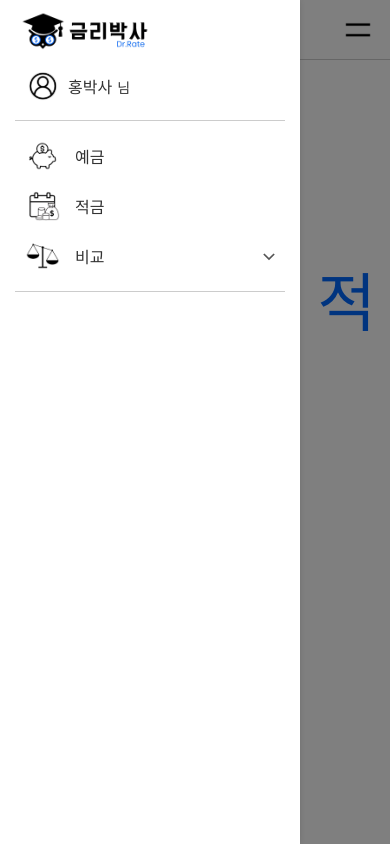
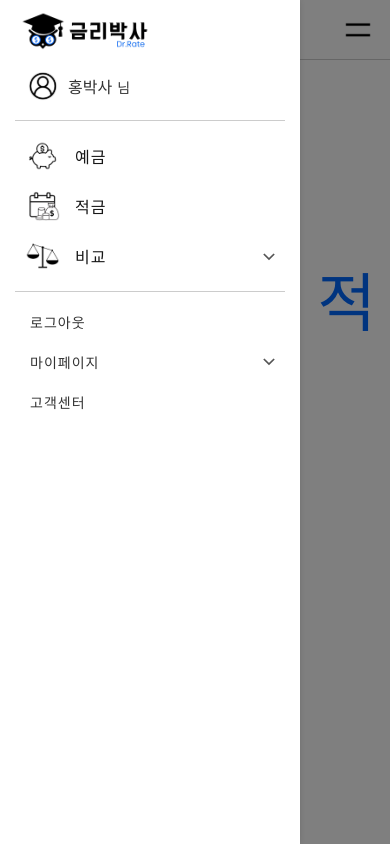
Before and after one commit to p3chaeyeon/Dr.Rate-Frontend, a React (Vite) app: page / in a window 390 px wide. Both pictures are taken after a click on the element 357 px from the left and 29 px from the top of the page. Shown: the top 844 px of the page. Built offline with nearby package versions, Linux system fonts and the light colour scheme; no server answers; a web font is replaced by a local one.

Commit message:
feat : 헤더 반응형 사이드 메뉴 완성

```diff
--- a/src/components/Header/Header.jsx
+++ b/src/components/Header/Header.jsx
@@ -1,7 +1,7 @@
 /* src/components/Header/Header.jsx */
 
 import styles from './Header.module.scss';
-import React, { useState } from 'react';
+import React, { useState, useEffect  } from 'react';
 import { useNavigate, useLocation } from 'react-router-dom';
 import { PATH } from "src/utils/path";
 import headerLogo from 'src/assets/images/headerLogo.png';
@@ -31,8 +31,9 @@ const Header = () => {
     // 모바일 사이드 메뉴
     const [isMobileMenuOpen, setIsMobileMenuOpen] = useState(false);
 
-    // 비교 서브 메뉴 상태
+    // 비교, 마이페이지 서브 메뉴 상태
     const [isCompareSubMenuOpen, setIsCompareSubMenuOpen] = useState(false);
+    const [isMySubMenuOpen, setIsMySubMenuOpen] = useState(false);
 
 
     const mobileToggleMenu = () => {
@@ -42,6 +43,32 @@ const Header = () => {
     const toggleCompareSubMenu = () => {
         setIsCompareSubMenuOpen(!isCompareSubMenuOpen);
     };
+
+    const toggleMySubMenu = () => {
+        setIsMySubMenuOpen(!isMySubMenuOpen);
+    };
+
+    // 모바일 사이드 메뉴에서의 페이지 이동; 사이드 메뉴 닫혀야 함
+    const sideNavigation = (path) => {
+        navigate(path);
+        setIsMobileMenuOpen(false);
+    };
+
+    // 화면 크기 변화 감지; 모바일 사이드 메뉴 닫기
+    useEffect(() => {
+        const handleResize = () => {
+            if (window.innerWidth > 1000 && isMobileMenuOpen) {
+                setIsMobileMenuOpen(false); // 화면이 데스크톱 크기로 돌아가면 사이드 메뉴 닫기
+                setIsCompareSubMenuOpen(false); // 서브 메뉴도 닫기
+                setIsMySubMenuOpen(false);
+            }
+        };
+
+        window.addEventListener('resize', handleResize);
+        return () => {
+            window.removeEventListener('resize', handleResize);
+        };
+    }, [isMobileMenuOpen]);
 
     return (
         <header>
@@ -53,7 +80,7 @@ const Header = () => {
                 <ul className={styles.mainMenuList}>
                     <li
                         className={styles.mainMenuItem}
-                        // onClick={() => navigate(`${PATH.PRODUCT_DETAIL}?category=i`)}
+                        // onClick={() => navigate(`${PATH.PRODUCT_DEP_LIST}`)}
                         style={{
                             color: isPathActive(PATH.PRODUCT_DETAIL, 'i') ? 'var(--main)' : 'inherit',
                         }}
@@ -62,7 +89,7 @@ const Header = () => {
                     </li>
                     <li
                         className={styles.mainMenuItem}
-                        // onClick={() => navigate(`${PATH.PRODUCT_DETAIL}?category=d`)}
+                        // onClick={() => navigate(`${PATH.PRODUCT_INS_LIST}`)}
                         style={{
                             color: isPathActive(PATH.PRODUCT_DETAIL, 'd') ? 'var(--main)' : 'inherit',
                         }}
@@ -111,7 +138,7 @@ const Header = () => {
             </nav>
 
 
-
+            {/* ============================================ 모바일 사이드 메뉴 ============================================ */}
             <div className={styles.mobileMenuIconDiv} onClick={mobileToggleMenu}>
                 <img src={mobileMenuIcon} alt="모바일 메뉴 아이콘" className={styles.mobileMenuIcon} />
             </div>
@@ -159,11 +186,11 @@ const Header = () => {
                                     </div>
                                     <div className={styles.sideMainItemDiv}>적금</div>
                                 </li>
-                                <li className={ styles.sideMainItem }>
+                                <li className={ styles.sideMainItem } onClick={() => setIsCompareSubMenuOpen(!isCompareSubMenuOpen)}>
                                     <div className={ styles.sideMainIconDiv }>
                                         <img src={mobileSideCompare} alt="mobileSideInstallment" className={styles.sideMainIcon} />
                                     </div>
-                                    <div className={styles.sideMainItemDiv}  onClick={() => setIsCompareSubMenuOpen(!isCompareSubMenuOpen)}>
+                                    <div className={styles.sideMainItemDiv} >
                                         <div className={ styles.sideMainItemTextDiv}>
                                             비교
                                         </div>
@@ -195,8 +222,62 @@ const Header = () => {
 
 
                             <ul className={ styles.sideUserList }>
+                                <li className={ styles.sideMainItem }>
+                                    로그아웃
+                                </li>
+                                <li className={ styles.sideMainItem }  onClick={() => setIsMySubMenuOpen(!isMySubMenuOpen)}>
+                                    <div className={ styles.mySubItemText }>
+                                        마이페이지
+                                    </div>
+                                    <div className={ styles.mySubItemArrowDiv }>
+                                        <img
+                                            src={downArrowIcon}
+                                            alt="Down arrow"
+                                            className={`${styles.mySubItemArrow} ${isMySubMenuOpen ? styles.arrowUp : ''}`}
+                                        />
+                                    </div>
+                                </li>
+                                {isMySubMenuOpen && (
+                                    <ul className={styles.mySubMenuList}>
+                                        <li
+                                            className={styles.mySubMenuItem}
+                                        >
+                                            즐겨찾기
+                                        </li>
+                                        <ul className={ styles.myFavSubMenuList }>
+                                            <li
+                                                className={styles.myFavSubMenuItem }
+                                                onClick={() => sideNavigation(PATH.MY_DEPOSIT)}
+                                            >
+                                                <span>•</span>예금 즐겨찾기
+                                            </li>
+                                            <li
+                                                className={styles.myFavSubMenuItem }
+                                                onClick={() => sideNavigation(PATH.MY_INSTALLMENT)}
+                                            >
+                                                <span>•</span>적금 즐겨찾기
+                                            </li>
+                                        </ul>
+                                        <li
+                                            className={styles.mySubMenuItem}
+                                            onClick={() => sideNavigation(PATH.MY_INFO)}
+                                        >
+                                            회원정보
+                                        </li>
+                                        <li
+                                            className={styles.mySubMenuItem}
+                                            onClick={() => sideNavigation(PATH.MY_CALENDAR)}
+                                        >
+                                            적금달력
+                                        </li>
+                                    </ul>
+                                )}
 
-                            </ul>
+                                <li className={ styles.sideMainItem }>
+                                    고객센터
+                                </li>
+
+                            </ul>{/* //<ul className={ styles.sideUserList }> */}
 
 
                         </div>{/* //<div className={ styles.mobileSideMain }> */}
--- a/src/components/Header/Header.module.scss
+++ b/src/components/Header/Header.module.scss
@@ -157,6 +157,7 @@
     }
 
     .mobileSideNav {
+        width: 77%;
         width: 50%;
         height: 100%;
         background-color: #fff;
@@ -165,24 +166,6 @@
         padding: 0 15px;
         box-shadow: -2px 0 8px rgba(0, 0, 0, 0.2);
         z-index: 2500; // 메뉴가 오버레이 위에 나타나도록 설정
-
-    }
-}
-
-
-
-
-/* ====================================== 가로 400px 이하 ====================================== */
-@media (max-width: 430px) {
-    .mobileMenuIconDiv {
-
-        img {
-            max-width: 26px;
-        }
-    }
-
-    .mobileSideNav {
-        width: 77%;
 
         .mobileSideHeader {
             height: 120px;
@@ -261,11 +244,13 @@
             flex: 1;
             height: auto;
             // border: 1px solid orange;
+            letter-spacing: 1px;
 
 
             .sideMainList {
                 padding: 10px 0;
                 border-top: 1px solid var(--divider-border);
+                color: var(--black);
 
                 .sideMainItem {
                     padding: 0 10px;
@@ -274,6 +259,7 @@
                     align-items: center;
                     gap: 15px;
                     height: 50px;
+                    cursor: pointer;
 
                     .sideMainIconDiv {
                         display: flex;
@@ -327,18 +313,95 @@
 
             .sideUserList {
                 border-top: 1px solid var(--divider-border);
-            }
+                font-size: 14px;
+                color: var(--font1);
+                padding: 10px 0;
+
+                .sideMainItem {
+                    display: flex;
+                    justify-content: space-between;
+                    align-items: center;
+                    padding: 0 10px 0 15px;
+                    height: 40px;
+                    cursor: pointer;
+
+                    .mySubItemArrow {
+                        width: 12px;
+                        height: 12px;
+                        cursor: pointer;
+                        // transition: transform 0.3s ease; // 애니메이션 추가
+
+                        &.arrowUp {
+                            transform: rotate(180deg); // 화살표 위로 회전
+                        }
+                    }
+
+                    &:hover {
+                        background: var(--bg1);
+                    }
+                }
+
+                .mySubMenuList {
+                    list-style: none;
 
 
+                    .mySubMenuItem {
+                        padding: 5px 40px;
+                        font-size: 13px;
+                        cursor: pointer;
+
+                        &:nth-child(2):hover, &:nth-child(3):hover {
+                            background: var(--bg1);
+                        }
+                    }
+                    .myFavSubMenuList {
+                        // list-style-type: circle;
+                        // list-style-position: inside;
+
+                        .myFavSubMenuItem {
+                            display: flex;
+                            justify-content: flex-start;
+                            align-items: center;
+                            height: 30px;
+                            padding-left: 50px;
+                            font-size: 13px;
+                            background: none;
+
+                            span {
+                                margin-right: 10px;
+                            }
+
+                            &:hover {
+                                background: var(--bg1);
+                            }
+                        }
+                    }
+
+                }
+
+
+            }
 
         }
 
 
+    }
+}
 
 
 
 
+/* ====================================== 가로 400px 이하 ====================================== */
+@media (max-width: 430px) {
+    .mobileMenuIconDiv {
 
+        img {
+            max-width: 26px;
+        }
+    }
+
+    .mobileSideNav {
+        width: 77%;
     }
 
 }
```
